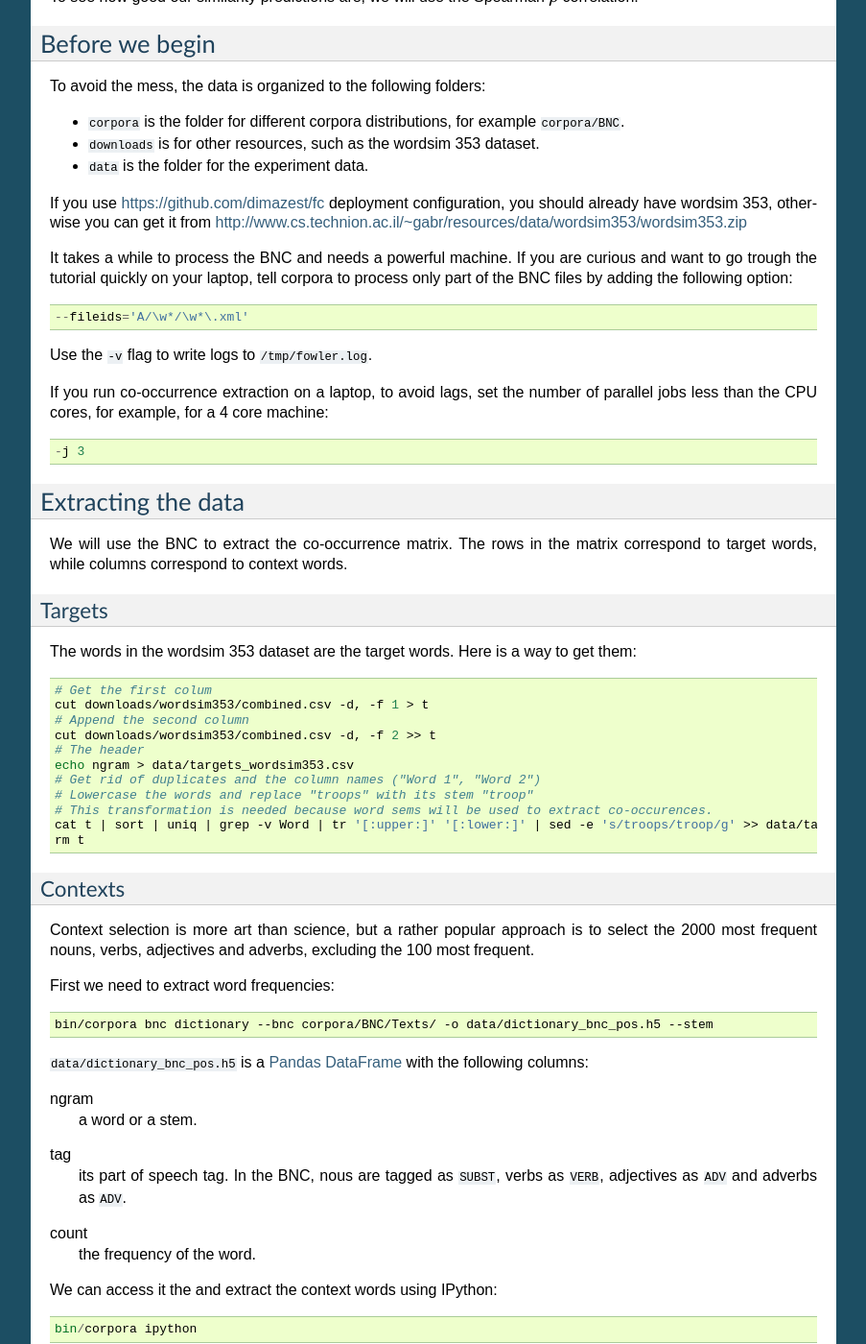
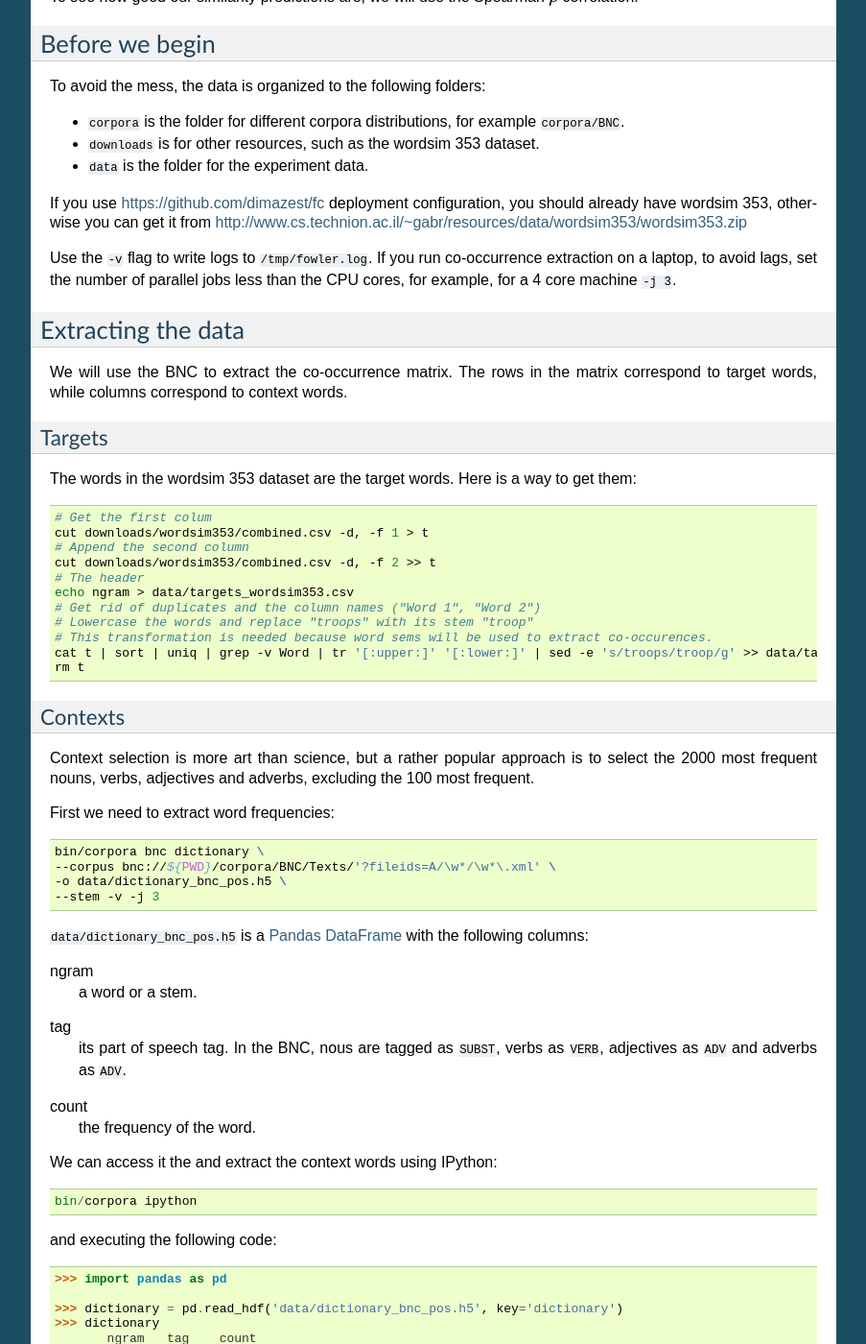
Before and after one commit to dimazest/fowler.corpora, a Sphinx documentation site: the page built from docs/quick_start.rst, in a window 1280 px wide and 1400 px high, scrolled down 1234 px. Shown: the whole window at 96% size, without its empty margins (198-1101 px from the left). Built offline with Sphinx 7.4.7, drawn with Linux system fonts in a browser that asks for light colours.

Commit message:
Getting rid of the BNC as a resource. Now there is a corpora resource that provides an access to various corpora.

```diff
--- a/docs/quick_start.rst
+++ b/docs/quick_start.rst
@@ -89,19 +89,17 @@
 should already have wordsim 353, otherwise you can get it from
 http://www.cs.technion.ac.il/~gabr/resources/data/wordsim353/wordsim353.zip
 
-It takes a while to process the BNC and needs a powerful machine. If you
-are curious and want to go trough the tutorial quickly on your laptop, tell
-corpora to process only part of the BNC files by adding the following
-option::
 
-    --fileids='A/\w*/\w*\.xml'
+..    It takes a while to process the BNC and needs a powerful machine. If you
+    are curious and want to go trough the tutorial quickly on your laptop, tell
+    corpora to process only part of the BNC files by adding the following
+    option::
 
-Use the ``-v`` flag to write logs to ``/tmp/fowler.log``.
+..        --fileids='A/\w*/\w*\.xml'
 
-If you run co-occurrence extraction on a laptop, to avoid lags, set the number
-of parallel jobs less than the CPU cores, for example, for a 4 core machine::
-
-    -j 3
+Use the ``-v`` flag to write logs to ``/tmp/fowler.log``. If you run
+co-occurrence extraction on a laptop, to avoid lags, set the number of parallel
+jobs less than the CPU cores, for example, for a 4 core machine ``-j 3``.
 
 Extracting the data
 -------------------
@@ -140,7 +138,10 @@
 
 .. code-block:: bash
 
-    bin/corpora bnc dictionary --bnc corpora/BNC/Texts/ -o data/dictionary_bnc_pos.h5 --stem
+    bin/corpora bnc dictionary \
+    --corpus bnc://${PWD}/corpora/BNC/Texts/'?fileids=A/\w*/\w*\.xml' \
+    -o data/dictionary_bnc_pos.h5 \
+    --stem -v -j 3
 
 ``data/dictionary_bnc_pos.h5`` is a `Pandas`_ `DataFrame`_ with the following columns:
 
```
Also changed, not shown: 2 other files.
